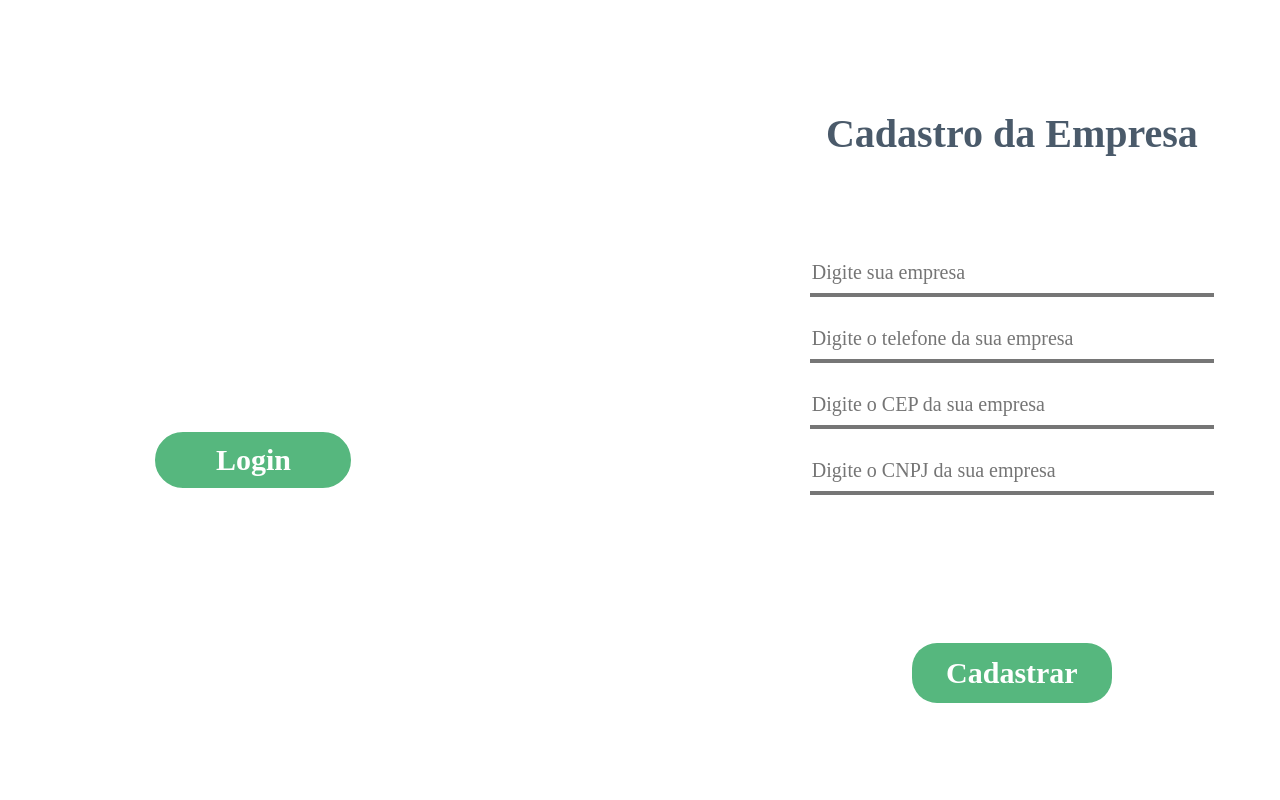
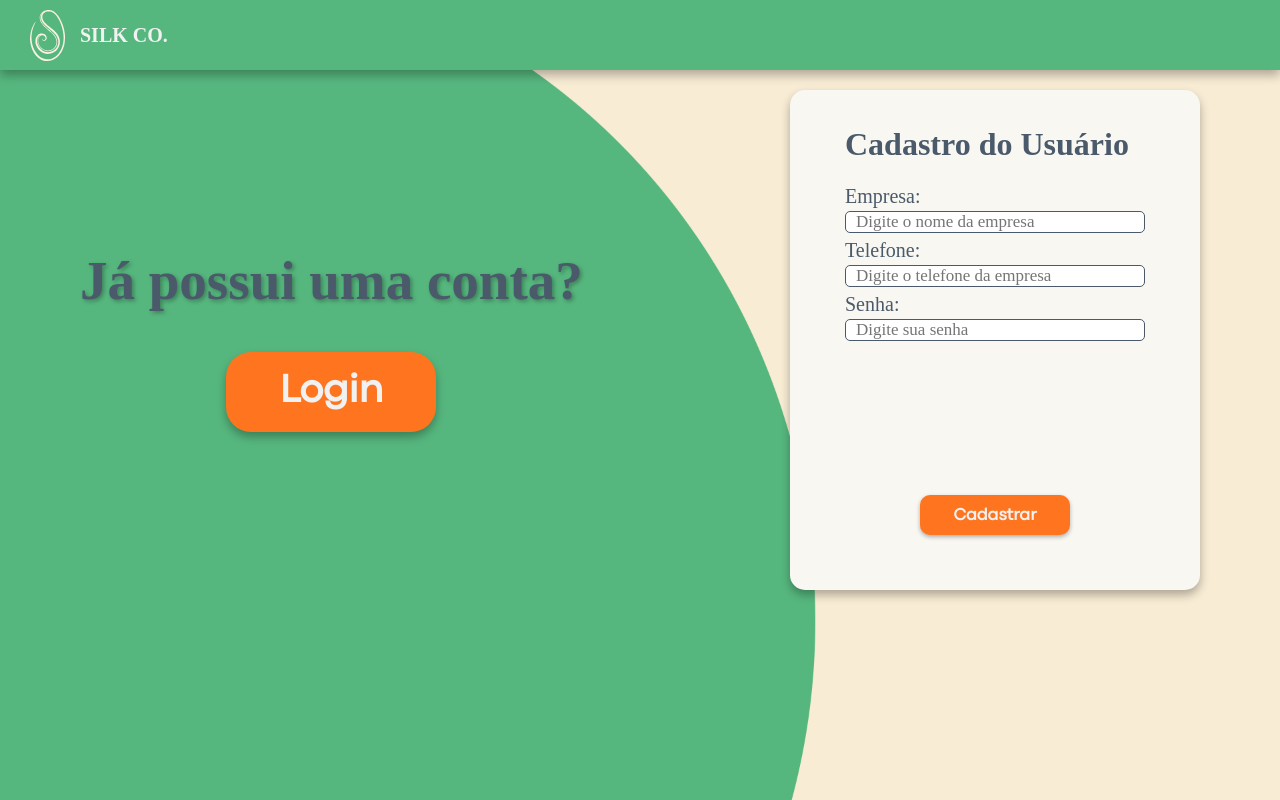
Before and after one commit to SilkCo/SilkCo, a plain HTML site: page html/cadastro-emp.html in a window 1280 px wide. Drawn offline with Linux system fonts and the light colour scheme; files that its build step writes are made by us from their sources; a web font is replaced by a local one.

Commit message:
alterações no header da home, página cadastro de empresa incompleta, decidir amanhã o caminho dela

```diff
--- a/html/cadastro-emp.html
+++ b/html/cadastro-emp.html
@@ -5,28 +5,58 @@
     <meta charset="UTF-8">
     <meta name="viewport" content="width=device-width, initial-scale=1.0">
     <link rel="stylesheet" href="./style/cadastro.css">
-    <title>Document</title>
+    <title>Cadastro</title>
+    <link rel="icon" href="../src/img/icon/logo.svg">
+
+    <link rel="stylesheet" href="../src/css/global-style.css">
+    <link rel="stylesheet" href="../src/css/login-style.css">
 </head>
 
 <body>
-    <div class="conteudo">
-        <div class="pergunta">
-            <h1 class="titulo-login">Sua empresa possui<br>cadastro?</h1>
-            <a href="login.html"><button class="botao-login">Login</button></a>
-        </div>
-        <div class="card">
-            <div class="cont-card">
-                <h1 class="titulo-card">Cadastro da Empresa</h1>
-                <div class="area-input">
-                    <input type="text" class="input" placeholder="Digite sua empresa">
-                    <input type="text" class="input" placeholder="Digite o telefone da sua empresa">
-                    <input type="text" class="input" placeholder="Digite o CEP da sua empresa">
-                    <input type="text" class="input" placeholder="Digite o CNPJ da sua empresa">
+    <header>
+        <a href="../index.html">
+            <img src="../src/img/icon/logo.svg" width="35px" alt="">
+            <span>SILK CO.</span>
+        </a>
+    </header>
+
+    <main class="cadastro">
+        <div class="main-content">
+            <div class="redirect">
+                <span>Já possui uma conta?</span>
+                <a href="login.html"><button class="redirect-button">Login</button></a>
+            </div>
+
+            <div class="form-box">
+                <div class="form-section1">
+                    <h1 class="form-title">Cadastro do Usuário</h1>
+
+                    <div class="input-section">
+                        <div class="input">
+                            <span>Empresa: </span>
+                            <input type="text" class="input" placeholder="Digite o nome da empresa">
+                        </div>
+
+                        <div class="input">
+                            <span>Telefone:</span>
+                            <input type="text" class="input" placeholder="Digite o telefone da empresa">
+                            <span id="txt_email" class="parametros"></span>
+                        </div>
+
+                        <div class="input">
+                            <span>Senha:</span>
+                            <input type="password" class="input" placeholder="Digite sua senha" id="ipt_senha" oninput="validarSenha()">
+                            <span id="txt_senha" class="parametros"></span>
+                        </div>
+                    </div>
                 </div>
-                <button class="botao-card">Cadastrar</button>
+
+                <div class="form-section-2">
+                    <button class="submit-button" onclick="cadastrar()">Cadastrar</button>
+                </div>
             </div>
         </div>
-    </div>
+    </main>
 </body>
 
 </html>
--- a/src/css/header-footer-style.css
+++ b/src/css/header-footer-style.css
@@ -18,6 +18,8 @@ header a{
 .header-content{
     height: 100%;
     width: 100%;
+    box-sizing: border-box;
+    padding: 0 30px;
     display: flex;
     flex-direction: row;
     align-items: center;
@@ -30,6 +32,7 @@ header a{
     align-items: center;
     gap: 15px;
     font-weight: bold;
+    width: 33%;
 }
 
 .logo-img{
@@ -50,9 +53,17 @@ nav a:hover{
     text-shadow: 0 0 18px #ffffff80;
 }
 
-.btn-entrar{
-    height: 34px;
-    width: 100px;
+.redirect-buttons{
+  display: flex;
+  flex-direction: row;
+  gap: 30px;
+  width: 33%;
+  justify-content: right;
+}
+
+.redirect-button{
+    height: 36px;
+    width: 110px;
     display: flex;
     align-items: center;
     justify-content: center;
@@ -65,7 +76,7 @@ nav a:hover{
     cursor: pointer;
 }
 
-.btn-entrar:hover{
+.redirect-button:hover{
     background-color: #f1f1f1a2;
 }
 
--- a/src/css/login-style.css
+++ b/src/css/login-style.css
@@ -1,3 +1,7 @@
+.submit-button:hover, .redirect .redirect-button:hover{
+    background-color: #ff9e62;
+}
+
 /* HEADER */
 
 header{
```
Also changed, not shown: html/cadastro-usu.html (+1 -1 lines), html/login.html (+1 -1 lines), html/simulador-financeiro.html (+7 -4 lines), index.html (+6 -3 lines).
